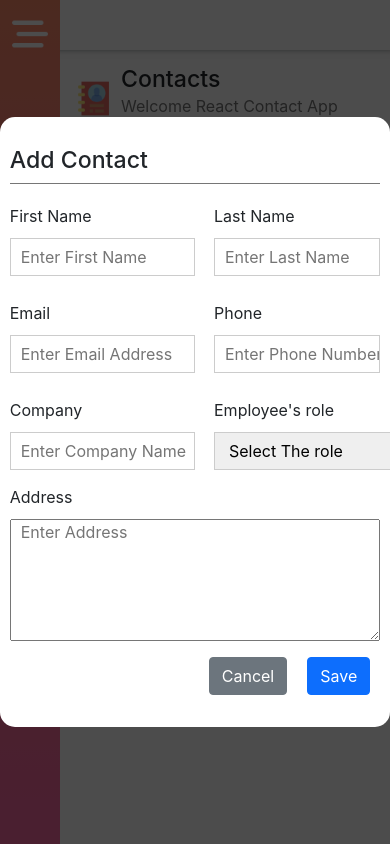
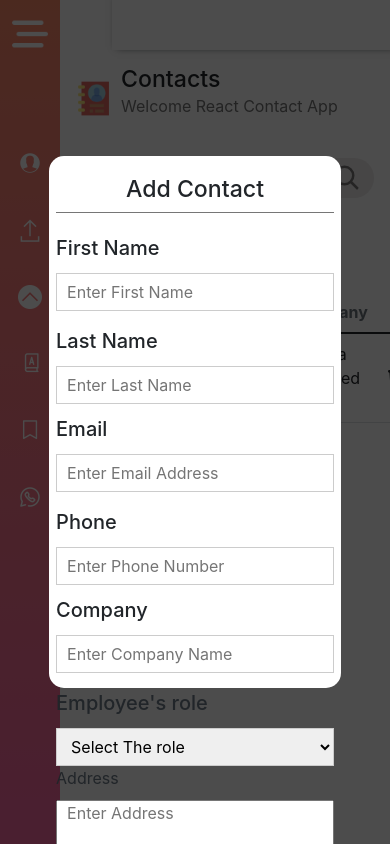
Before and after one commit to shubhamtarpara/contact-app, a React (Create React App) app: page / in a window 390 px wide. Both pictures are taken after typing "Sample" into the empty fields and a click on the button "Add Contact". Shown: the top 844 px of the page. Built offline with nearby package versions, Linux system fonts and the light colour scheme.

Commit message:
update contactform and moblie view css

```diff
--- a/src/components/ContactMain.js
+++ b/src/components/ContactMain.js
@@ -115,8 +115,8 @@ const ContactMain = () => {
 
   return (
     <div className="main-content container-fluid">
-      <div className="row">
-        <div className="main-content-top col-xl-12"></div>
+      <div className="upper__row-main row">
+        <div className=" upper__row main-content-top col-xl-12"></div>
       </div>
       <div className="row">
         <div className="main-content-bottom container-fluid p-lg-5 p-3">
--- a/src/components/contactform.css
+++ b/src/components/contactform.css
@@ -7,7 +7,6 @@
   width: 100vw;
   z-index: 1050;
 }
-
 
 .model__main-container {
   height: 100%;
@@ -28,23 +27,26 @@
   display: flex;
   justify-content: center;
   align-items: center;
+  width: 100%;
+  height: 100%;
+  max-width: 50%;
+  max-height: 50%;
+
   background-color: #fff;
-    width: 800px;
-    height: 610px;
+  /* width: 800px;
+    height: 610px; */
   border-radius: 15px;
-
-
 }
 
 .model__title {
   display: flex;
-    width: 100%;
+
+  margin: auto;
   flex-direction: column;
   height: 550px;
   /* justify-content: space-between; */
   max-width: 95%;
 }
-
 
 .model__title h3 {
   top: 30px;
@@ -54,47 +56,41 @@
   width: 100%;
   margin-bottom: 10px;
   border-bottom: 1px solid #767676;
-
 }
 
-.form__container{
-
+.form__container {
   height: 100%;
 }
-
-
 
 .form__input {
   display: flex;
   flex-wrap: wrap;
-
 }
 
 .sub-input {
   margin-top: 10px;
   margin-bottom: 15px;
   width: 50%;
-
 }
 
-.input-address{
+.input-address {
   width: 100%;
 }
 
-.input-address label{
+.input-address label {
   margin-bottom: 10px;
 }
-.form__input input[type=text]{
+.form__input input[type="text"] {
   width: 100%;
   height: 38px;
   padding-left: 10px;
   border: 1px solid #ccc;
 }
 
-.form__input input[type=text]:hover {
+.form__input input[type="text"]:hover {
   border: 1px solid #555;
 }
-.input-address textarea{
+.input-address textarea {
   width: 100%;
   padding-left: 10px;
 }
@@ -106,11 +102,11 @@
   margin-bottom: 10px;
 }
 
-.cancel-submit__button Button{
+.cancel-submit__button Button {
   margin: 10px;
 }
 select {
-    width: 361px;
+  width: 100%;
   height: 38px;
   padding-left: 10px;
   border: 1px solid #ccc;
@@ -118,14 +114,62 @@ select {
 select:hover {
   border: 1px solid #555;
 }
-.sub-input label{
+.sub-input label {
   margin-bottom: 10px;
+  font-weight: 500;
+  font-size: 20px;
 }
 
-.sub-class{
-    padding-left:19px ;
+.sub-class {
+  padding-left: 19px;
 }
 
 span {
   color: red;
 }
+@media only screen and (max-width: 1200px) {
+  .model__container {
+    max-width: 65%;
+  }
+}
+
+@media only screen and (max-width: 810px) {
+  .model__container {
+    max-width: 75%;
+  }
+}
+@media only screen and (max-width: 480px) {
+  .model__title {
+    display: flex;
+    flex-direction: column;
+    width: 100%;
+    height: 100%;
+
+    /* margin: auto; */
+    /* height: 550px; */
+    /* justify-content: space-between; */
+  }
+  .model__title-main {
+    margin-top: 20px;
+    text-align: center;
+  }
+  .form__input {
+    display: flex;
+    flex-direction: column;
+
+}
+.sub-input {
+    width: 100%;
+}
+.sub-class {
+    margin: 0;
+    padding: 0;
+}
+.model__container {
+    max-height: 63%;
+}
+.cancel-submit__button {
+    justify-content: center;
+}
+
+}
--- a/src/components/contactmain.css
+++ b/src/components/contactmain.css
@@ -1,4 +1,8 @@
-.main-content-bottom {
+
+*{
+    margin: 0;
+    padding: 0;
+}.main-content-bottom {
   width: 100%;
   height: 100%;
 }
@@ -9,28 +13,48 @@
   box-shadow: 5px -3px 8px 0;
 }
 
-.main-content-header h3{
+.main-content-header h3 {
   margin: 0;
 }
 
-.main-content-header p{
+.main-content-header p {
   color: #757575;
   margin-bottom: 0.65rem;
 }
-.contactbook__main-img-container{
+.contactbook__main-img-container {
   margin-left: 60px;
   align-items: center;
-
 }
-.contactbook{
+.contactbook {
   height: 35px;
   pointer-events: none;
   margin: 8px 10px 5px 0;
 }
 
-.contact_array{
+.contact_array {
   align-items: center;
   width: 100%;
   margin-left: 60px;
   /* justify-content: flex-start; */
 }
+
+.main-row {
+  width: 100%;
+}
+
+.upperbar-row {
+  height: 30px;
+  border-bottom: 2px solid black;
+}
+
+@media only screen and (max-width: 768px) {
+  .upper__row-main {
+
+    margin-left: 100px;
+    padding: 0;
+  }
+
+  .upper__row {
+    height: 50px;
+  }
+}
--- a/src/components/contactrow.css
+++ b/src/components/contactrow.css
@@ -4,13 +4,10 @@
     box-sizing: border-box;
 }
 
-.one{
-    display: flex;
-}
 
 
 input[type='checkbox']{
-    width: 40px;
+    width: 25px;
     height: 25px;
 
 }
```
Also changed, not shown: src/components/ContactRow.js (+30 -24 lines). Lines whose indentation alone changed are shown as unchanged.
